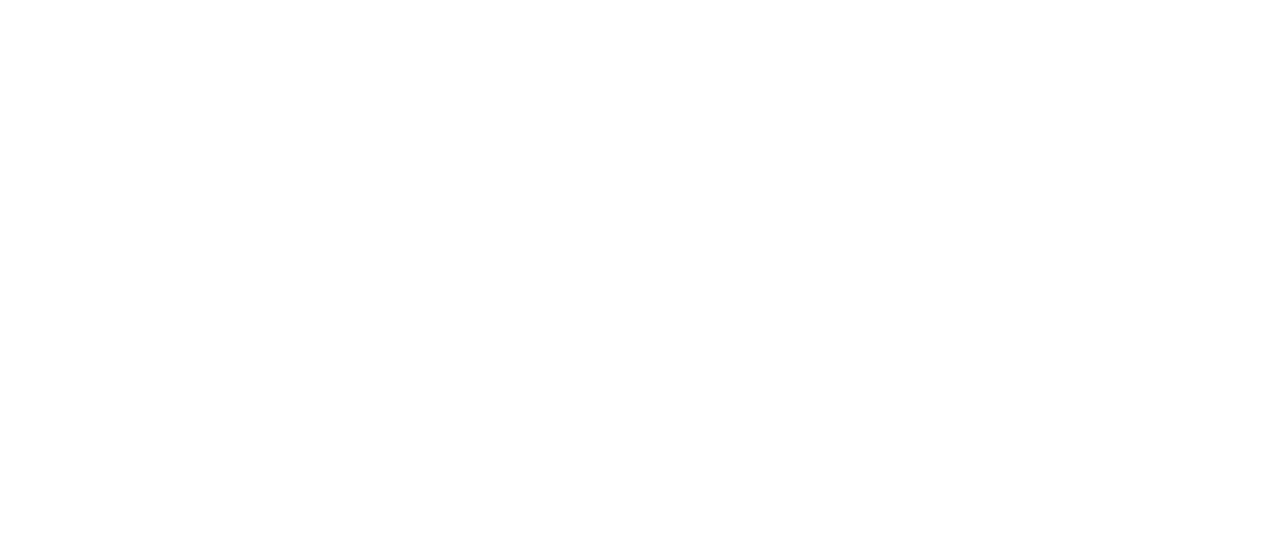
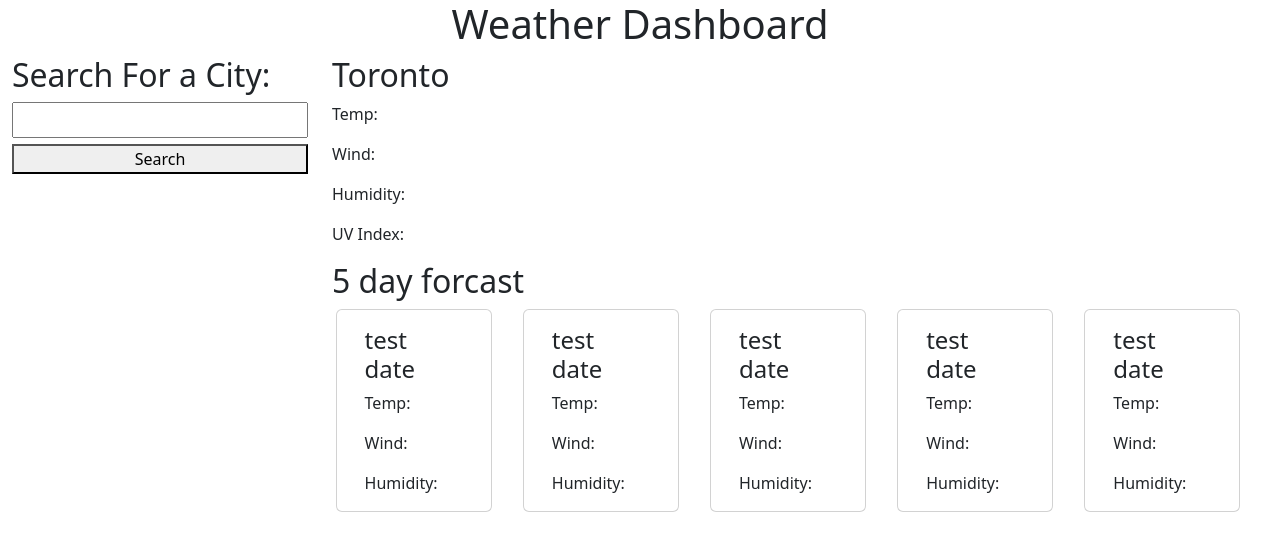
Before and after one commit to jarydknight/weather-dashboard, a plain HTML site: page index.html in a window 1280 px wide. Drawn offline with nearby package versions, Linux system fonts and the light colour scheme.

Commit message:
complete basic webpage layout

```diff
--- /dev/null
+++ b/assets/css/style.css
@@ -0,0 +1,15 @@
+/* || PAGE STYLES */
+
+textarea {
+    resize: none;
+
+    width: 100%;
+
+    font-size: 20px;
+}
+
+.search-button {
+    width: 100%;
+
+
+}
--- a/index.html
+++ b/index.html
@@ -4,9 +4,116 @@
     <meta charset="UTF-8">
     <meta http-equiv="X-UA-Compatible" content="IE=edge">
     <meta name="viewport" content="width=device-width, initial-scale=1.0">
-    <title>Document</title>
+
+    <!-- CSS only -->
+    <link href="https://cdn.jsdelivr.net/npm/bootstrap@5.2.0-beta1/dist/css/bootstrap.min.css" rel="stylesheet" integrity="sha384-0evHe/X+R7YkIZDRvuzKMRqM+OrBnVFBL6DOitfPri4tjfHxaWutUpFmBp4vmVor" crossorigin="anonymous">
+
+    <link rel="stylesheet" href="./assets/css/style.css">
+
+    <title>Weather Dashboard</title>
+
 </head>
 <body>
+    <header class=" d-flex justify-content-center">
+        <h1>Weather Dashboard</h1>
+    </header>
+
+    <main class="container-fluid">
+
+        <div class="row no-gutters d-flex justify-content-between">
+
+            <div class="col-3">
+                <div class="row">
+                    <form>
+                        <h2>Search For a City:</h2>
+                        <textarea rows="1"></textarea>
+                        <button class="search-button">Search</button>
+                    </form>
+                </div>
+
+                <div class="row history">
+
+                </div>
+            </div>
+
+            <div class="col-9">
+
+                <div class="row">
+                    <h2>Toronto</h2>
+
+                    <p>Temp:</p>
+                    <p>Wind:</p>
+                    <p>Humidity:</p>
+                    <p>UV Index:</p>
+                </div>
+
+                <div class="row">
+                    <div class="row">
+                        <h2>5 day forcast</h2>
+                    </div>
+
+                    <div class="row justify-content-around">
+                        <div class="col-2 card">
+                            <div class="card-body">
+                                <h4 class="card-title">test date</h4>
+
+                                <p class="card-text">Temp:</p>
+                                <p class="card-text">Wind:</p>
+                                <p class="card-text">Humidity:</p>
+                            </div>
+                        </div>
+
+                        <div class="col-2 card">
+                            <div class="card-body">
+                                <h4 class="card-title">test date</h4>
+
+                                <p class="card-text">Temp:</p>
+                                <p class="card-text">Wind:</p>
+                                <p class="card-text">Humidity:</p>
+                            </div>
+                        </div>
+
+                        <div class="col-2 card">
+                            <div class="card-body">
+                                <h4 class="card-title">test date</h4>
+
+                                <p class="card-text">Temp:</p>
+                                <p class="card-text">Wind:</p>
+                                <p class="card-text">Humidity:</p>
+                            </div>
+                        </div>
+
+                        <div class="col-2 card">
+                            <div class="card-body">
+                                <h4 class="card-title">test date</h4>
+
+                                <p class="card-text">Temp:</p>
+                                <p class="card-text">Wind:</p>
+                                <p class="card-text">Humidity:</p>
+                            </div>
+                        </div>
+
+                        <div class="col-2 card">
+                            <div class="card-body">
+                                <h4 class="card-title">test date</h4>
+
+                                <p class="card-text">Temp:</p>
+                                <p class="card-text">Wind:</p>
+                                <p class="card-text">Humidity:</p>
+                            </div>
+                        </div>
+                    </div>
+                </div>
+
+            </div>
+
+        </div>
+
+    </main>
+
+    <script src="https://cdnjs.cloudflare.com/ajax/libs/jquery/3.6.0/jquery.min.js" referrerpolicy="no-referrer"></script>
+
+    <script src="./assets/js/script.js"></script>
 
 </body>
 </html>
```
